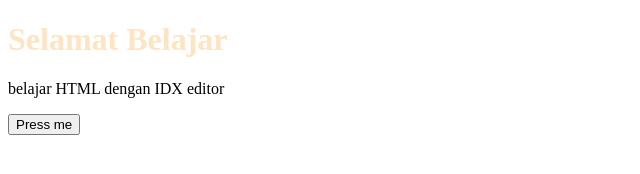
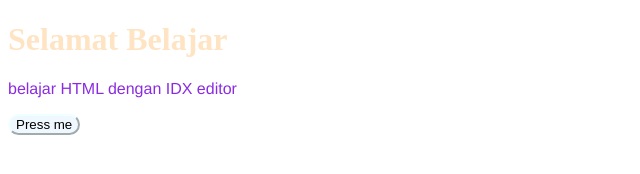
Before and after one commit to arthawebid/coba, a plain HTML site: page index.html in a window 1280 px wide. Shown: the whole page, without its empty margins (0-640 px from the left). Drawn offline with Linux system fonts and the light colour scheme.

Commit message:
update css

```diff
--- a/style.css
+++ b/style.css
@@ -1,2 +1,4 @@
 /* Add styles here */
 h1{color:bisque;}
+p{font-family: 'Franklin Gothic Medium', 'Arial Narrow', Arial, sans-serif;color:blueviolet;}
+button{background-color: aliceblue;border-color: azure; border-radius: 20dvh;}
```
